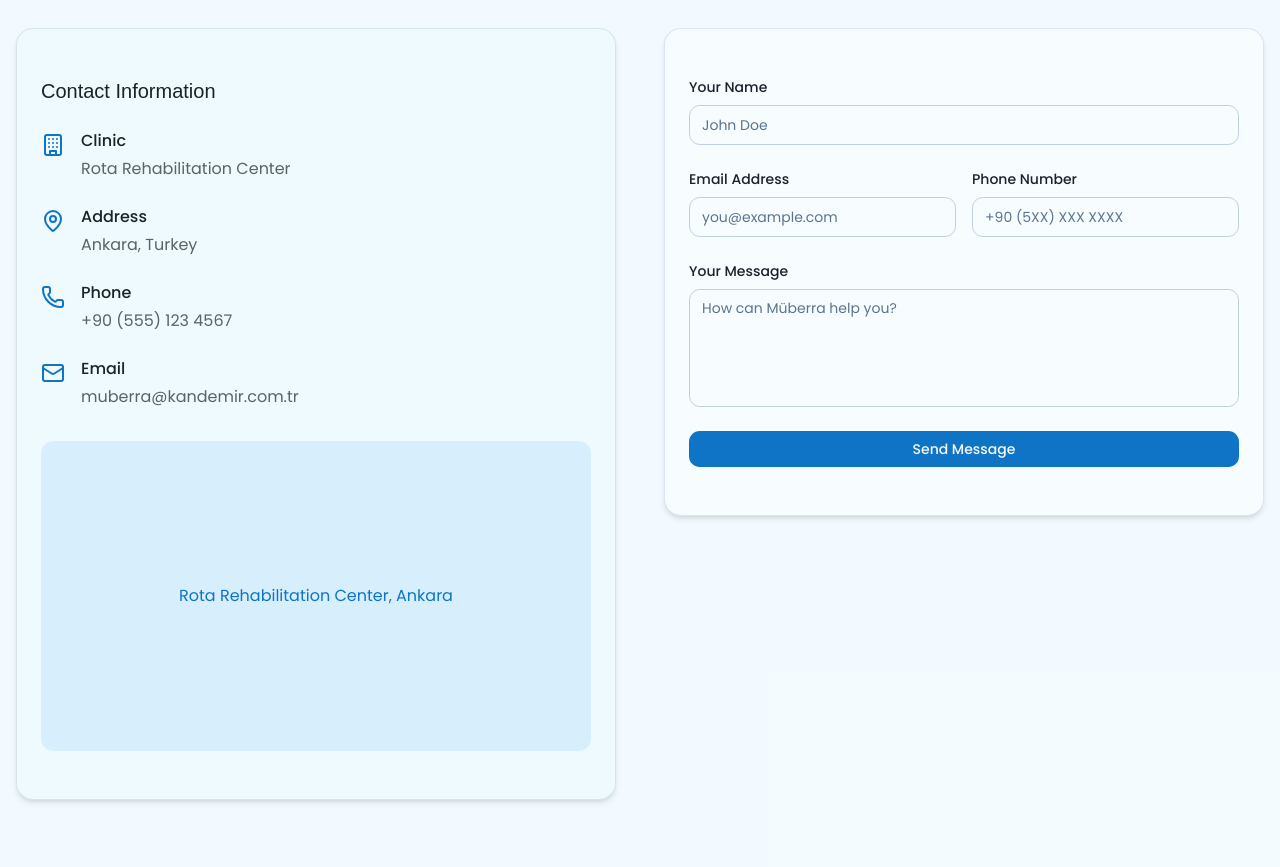
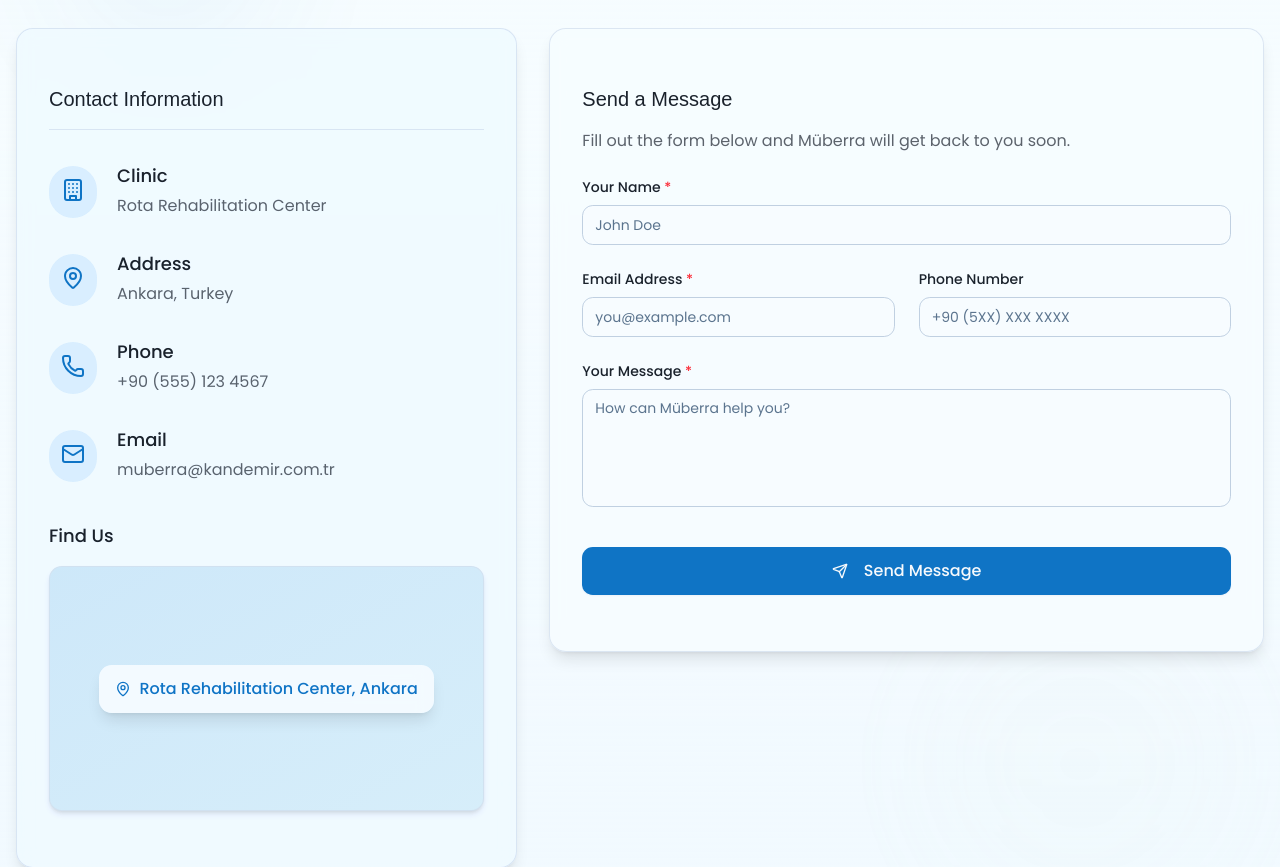
Before and after one commit to farukkandemir/speech-pathology, a Next.js app: page / in a window 1280 px wide. Shown: the part 4600-5467 px from the top of the page. Built offline with nearby package versions, Linux system fonts and the light colour scheme; a web font is replaced by a local one.

Commit message:
Add Framer Motion and enhance contact section with animations and improved design

```diff
--- a/components/sections/contact-section.tsx
+++ b/components/sections/contact-section.tsx
@@ -5,8 +5,9 @@ import { Button } from "@/components/ui/button";
 import { Card, CardContent } from "@/components/ui/card";
 import { Input } from "@/components/ui/input";
 import { Textarea } from "@/components/ui/textarea";
-import { MapPin, Phone, Mail, Building } from "lucide-react";
+import { MapPin, Phone, Mail, Building, CheckCircle, Send } from "lucide-react";
 import { FormEvent, useState } from "react";
+import { motion } from "framer-motion";
 
 export function ContactSection() {
   const { t, language } = useLanguage();
@@ -60,91 +61,143 @@ export function ContactSection() {
   ];
 
   return (
-    <section id="contact" className="py-24 bg-muted/20 relative">
-      <div className="container mx-auto px-4">
-        <div className="text-center max-w-3xl mx-auto mb-16">
+    <section id="contact" className="py-24 relative overflow-hidden">
+      {/* Decorative background elements */}
+      <div className="absolute inset-0 bg-gradient-to-b from-background to-muted/30 pointer-events-none" />
+      <div className="absolute top-0 left-0 w-full h-full opacity-40 pointer-events-none">
+        <div className="absolute top-10 left-10 w-64 h-64 rounded-full bg-primary/10 blur-3xl" />
+        <div className="absolute bottom-10 right-10 w-80 h-80 rounded-full bg-secondary/10 blur-3xl" />
+      </div>
+
+      <div className="container mx-auto px-4 relative z-10">
+        <motion.div
+          initial={{ opacity: 0, y: 20 }}
+          whileInView={{ opacity: 1, y: 0 }}
+          viewport={{ once: true }}
+          transition={{ duration: 0.5 }}
+          className="text-center max-w-3xl mx-auto mb-16"
+        >
           <h2 className="text-3xl md:text-4xl font-display text-foreground mb-4">
             {t("contactTitle")}
           </h2>
           <p className="text-lg text-foreground/80">{t("contactSubtitle")}</p>
-        </div>
+        </motion.div>
 
-        <div className="grid grid-cols-1 md:grid-cols-2 gap-12 items-start">
-          <div>
-            <Card className="bg-card shadow-md overflow-hidden border-border/50">
-              <CardContent className="p-6">
-                <h3 className="text-xl font-display mb-6">
+        <div className="grid grid-cols-1 md:grid-cols-12 gap-8 items-start">
+          <motion.div
+            initial={{ opacity: 0, x: -20 }}
+            whileInView={{ opacity: 1, x: 0 }}
+            viewport={{ once: true }}
+            transition={{ duration: 0.5, delay: 0.1 }}
+            className="md:col-span-5"
+          >
+            <Card className="bg-card/80 backdrop-blur-sm shadow-lg rounded-xl overflow-hidden border-border/50 transition-all duration-300 hover:shadow-xl">
+              <CardContent className="p-8">
+                <h3 className="text-xl font-display mb-8 pb-4 border-b border-border/50">
                   {t("contactInfo")}
                 </h3>
 
-                <div className="space-y-6">
+                <div className="space-y-8">
                   {contactInfo.map((item, index) => (
-                    <div key={index} className="flex gap-4">
-                      <div className="shrink-0 mt-1">{item.icon}</div>
+                    <motion.div
+                      key={index}
+                      initial={{ opacity: 0, y: 10 }}
+                      whileInView={{ opacity: 1, y: 0 }}
+                      viewport={{ once: true }}
+                      transition={{ duration: 0.3, delay: 0.1 * index }}
+                      className="flex gap-5 group"
+                    >
+                      <div className="shrink-0 mt-1 p-3 bg-primary/10 rounded-full transition-all duration-300 group-hover:bg-primary/20">
+                        {item.icon}
+                      </div>
                       <div>
-                        <h4 className="font-medium mb-1">{item.title}</h4>
+                        <h4 className="font-medium text-lg mb-1">
+                          {item.title}
+                        </h4>
                         <p className="text-foreground/70">{item.details}</p>
                       </div>
-                    </div>
+                    </motion.div>
                   ))}
                 </div>
 
-                <div className="mt-8">
-                  <div className="aspect-video bg-muted rounded-lg overflow-hidden">
-                    {/* Here you can add a Google Map or location image */}
-                    <div className="h-full w-full flex items-center justify-center bg-primary/5">
-                      <p className="text-primary">
-                        Rota Rehabilitation Center, Ankara
-                      </p>
+                <div className="mt-10">
+                  <h4 className="font-medium text-lg mb-4">{t("findUs")}</h4>
+                  <div className="aspect-video bg-muted rounded-lg overflow-hidden shadow-md border border-border/50">
+                    {/* Map placeholder - would be replaced with actual Google Maps integration */}
+                    <div className="h-full w-full relative bg-primary/5 overflow-hidden">
+                      <div className="absolute inset-0 bg-gradient-to-br from-primary/5 to-secondary/5"></div>
+                      <div className="absolute inset-0 flex items-center justify-center">
+                        <div className="bg-background/90 backdrop-blur-sm px-4 py-3 rounded-lg shadow-lg">
+                          <p className="text-primary font-medium flex items-center">
+                            <MapPin className="h-4 w-4 mr-2" />
+                            Rota Rehabilitation Center, Ankara
+                          </p>
+                        </div>
+                      </div>
                     </div>
                   </div>
                 </div>
               </CardContent>
             </Card>
-          </div>
+          </motion.div>
 
-          <div>
-            <Card className="bg-background shadow-md overflow-hidden border-border/50">
-              <CardContent className="p-6">
+          <motion.div
+            initial={{ opacity: 0, x: 20 }}
+            whileInView={{ opacity: 1, x: 0 }}
+            viewport={{ once: true }}
+            transition={{ duration: 0.5, delay: 0.2 }}
+            className="md:col-span-7"
+          >
+            <Card className="bg-background/80 backdrop-blur-sm shadow-lg rounded-xl overflow-hidden border-border/50 transition-all duration-300 hover:shadow-xl">
+              <CardContent className="p-8">
                 {isSubmitted ? (
-                  <div className="text-center py-8">
-                    <div className="w-16 h-16 bg-primary/20 rounded-full flex items-center justify-center mx-auto mb-4">
-                      <svg
-                        className="w-8 h-8 text-primary"
-                        fill="none"
-                        viewBox="0 0 24 24"
-                        stroke="currentColor"
-                      >
-                        <path
-                          strokeLinecap="round"
-                          strokeLinejoin="round"
-                          strokeWidth={2}
-                          d="M5 13l4 4L19 7"
-                        />
-                      </svg>
+                  <motion.div
+                    initial={{ opacity: 0, scale: 0.9 }}
+                    animate={{ opacity: 1, scale: 1 }}
+                    className="text-center py-12"
+                  >
+                    <div className="w-20 h-20 bg-primary/20 rounded-full flex items-center justify-center mx-auto mb-6">
+                      <CheckCircle className="w-10 h-10 text-primary" />
                     </div>
-                    <h3 className="text-xl font-display mb-2">
-                      Thank you for your message!
+                    <h3 className="text-2xl font-display mb-3">
+                      {language === "en"
+                        ? "Thank you for your message!"
+                        : "Mesajınız için teşekkürler!"}
                     </h3>
-                    <p className="text-foreground/70">
-                      Müberra will get back to you as soon as possible.
+                    <p className="text-foreground/70 max-w-md mx-auto">
+                      {language === "en"
+                        ? "Müberra will get back to you as soon as possible."
+                        : "Müberra en kısa sürede size geri dönecektir."}
                     </p>
                     <Button
-                      className="mt-6"
+                      className="mt-8"
                       variant="outline"
                       onClick={() => setIsSubmitted(false)}
                     >
-                      Send another message
+                      {language === "en"
+                        ? "Send another message"
+                        : "Başka bir mesaj gönder"}
                     </Button>
-                  </div>
+                  </motion.div>
                 ) : (
                   <form onSubmit={handleSubmit} className="space-y-6">
-                    <div>
+                    <div className="mb-2">
+                      <h3 className="text-xl font-display mb-4">
+                        {language === "en" ? "Send a Message" : "Mesaj Gönder"}
+                      </h3>
+                      <p className="text-foreground/70 mb-6">
+                        {language === "en"
+                          ? "Fill out the form below and Müberra will get back to you soon."
+                          : "Aşağıdaki formu doldurun, Müberra en kısa sürede size geri dönecektir."}
+                      </p>
+                    </div>
+
+                    <div className="group">
                       <label
                         htmlFor="name"
-                        className="block text-sm font-medium mb-2"
+                        className="block text-sm font-medium mb-2 transition-colors group-focus-within:text-primary"
                       >
-                        {t("nameLabel")}
+                        {t("nameLabel")} <span className="text-red-500">*</span>
                       </label>
                       <Input
                         id="name"
@@ -152,18 +205,22 @@ export function ContactSection() {
                         onChange={(e) =>
                           setFormState({ ...formState, name: e.target.value })
                         }
-                        placeholder="John Doe"
+                        placeholder={
+                          language === "en" ? "John Doe" : "Ahmet Yılmaz"
+                        }
                         required
+                        className="transition-all duration-300 focus:ring-2 focus:ring-primary/20"
                       />
                     </div>
 
-                    <div className="grid grid-cols-1 md:grid-cols-2 gap-4">
-                      <div>
+                    <div className="grid grid-cols-1 md:grid-cols-2 gap-6">
+                      <div className="group">
                         <label
                           htmlFor="email"
-                          className="block text-sm font-medium mb-2"
+                          className="block text-sm font-medium mb-2 transition-colors group-focus-within:text-primary"
                         >
-                          {t("emailLabel")}
+                          {t("emailLabel")}{" "}
+                          <span className="text-red-500">*</span>
                         </label>
                         <Input
                           id="email"
@@ -177,12 +234,13 @@ export function ContactSection() {
                           }
                           placeholder="you@example.com"
                           required
+                          className="transition-all duration-300 focus:ring-2 focus:ring-primary/20"
                         />
                       </div>
-                      <div>
+                      <div className="group">
                         <label
                           htmlFor="phone"
-                          className="block text-sm font-medium mb-2"
+                          className="block text-sm font-medium mb-2 transition-colors group-focus-within:text-primary"
                         >
                           {t("phoneLabel")}
                         </label>
@@ -197,16 +255,18 @@ export function ContactSection() {
                             })
                           }
                           placeholder="+90 (5XX) XXX XXXX"
+                          className="transition-all duration-300 focus:ring-2 focus:ring-primary/20"
                         />
                       </div>
                     </div>
 
-                    <div>
+                    <div className="group">
                       <label
                         htmlFor="message"
-                        className="block text-sm font-medium mb-2"
+                        className="block text-sm font-medium mb-2 transition-colors group-focus-within:text-primary"
                       >
-                        {t("messageLabel")}
+                        {t("messageLabel")}{" "}
+                        <span className="text-red-500">*</span>
                       </label>
                       <Textarea
                         id="message"
@@ -217,22 +277,26 @@ export function ContactSection() {
                             message: e.target.value,
                           })
                         }
-                        placeholder="How can Müberra help you?"
+                        placeholder={
+                          language === "en"
+                            ? "How can Müberra help you?"
+                            : "Müberra size nasıl yardımcı olabilir?"
+                        }
                         rows={5}
                         required
-                        className="resize-none"
+                        className="resize-none transition-all duration-300 focus:ring-2 focus:ring-primary/20"
                       />
                     </div>
 
                     <Button
                       type="submit"
-                      className="w-full"
+                      className="w-full mt-4 py-6 text-base group"
                       disabled={isSubmitting}
                     >
                       {isSubmitting ? (
                         <>
                           <svg
-                            className="animate-spin -ml-1 mr-2 h-4 w-4 text-white"
+                            className="animate-spin -ml-1 mr-2 h-5 w-5"
                             xmlns="http://www.w3.org/2000/svg"
                             fill="none"
                             viewBox="0 0 24 24"
@@ -251,17 +315,20 @@ export function ContactSection() {
                               d="M4 12a8 8 0 018-8V0C5.373 0 0 5.373 0 12h4zm2 5.291A7.962 7.962 0 014 12H0c0 3.042 1.135 5.824 3 7.938l3-2.647z"
                             ></path>
                           </svg>
-                          Processing...
+                          {language === "en" ? "Processing..." : "İşleniyor..."}
                         </>
                       ) : (
-                        t("submitButton")
+                        <>
+                          <Send className="mr-2 h-5 w-5 transition-transform duration-300 group-hover:translate-x-1" />
+                          {t("submitButton")}
+                        </>
                       )}
                     </Button>
                   </form>
                 )}
               </CardContent>
             </Card>
-          </div>
+          </motion.div>
         </div>
       </div>
     </section>
--- a/lib/i18n/translations.ts
+++ b/lib/i18n/translations.ts
@@ -61,6 +61,7 @@ export const translations = {
     addressLabel: "Address",
     phoneContact: "Phone",
     emailContact: "Email",
+    findUs: "Find Us",
   },
 
   tr: {
@@ -122,5 +123,6 @@ export const translations = {
     addressLabel: "Adres",
     phoneContact: "Telefon",
     emailContact: "E-posta",
+    findUs: "Bizi Bulun",
   },
 };
--- a/package.json
+++ b/package.json
@@ -15,6 +15,7 @@
     "@radix-ui/react-slot": "^1.1.2",
     "class-variance-authority": "^0.7.1",
     "clsx": "^2.1.1",
+    "framer-motion": "^12.4.10",
     "lucide-react": "^0.479.0",
     "next": "15.2.1",
     "react": "^19.0.0",
```
Also changed, not shown: 1 other file (tests, documents, lock files or other folders).
